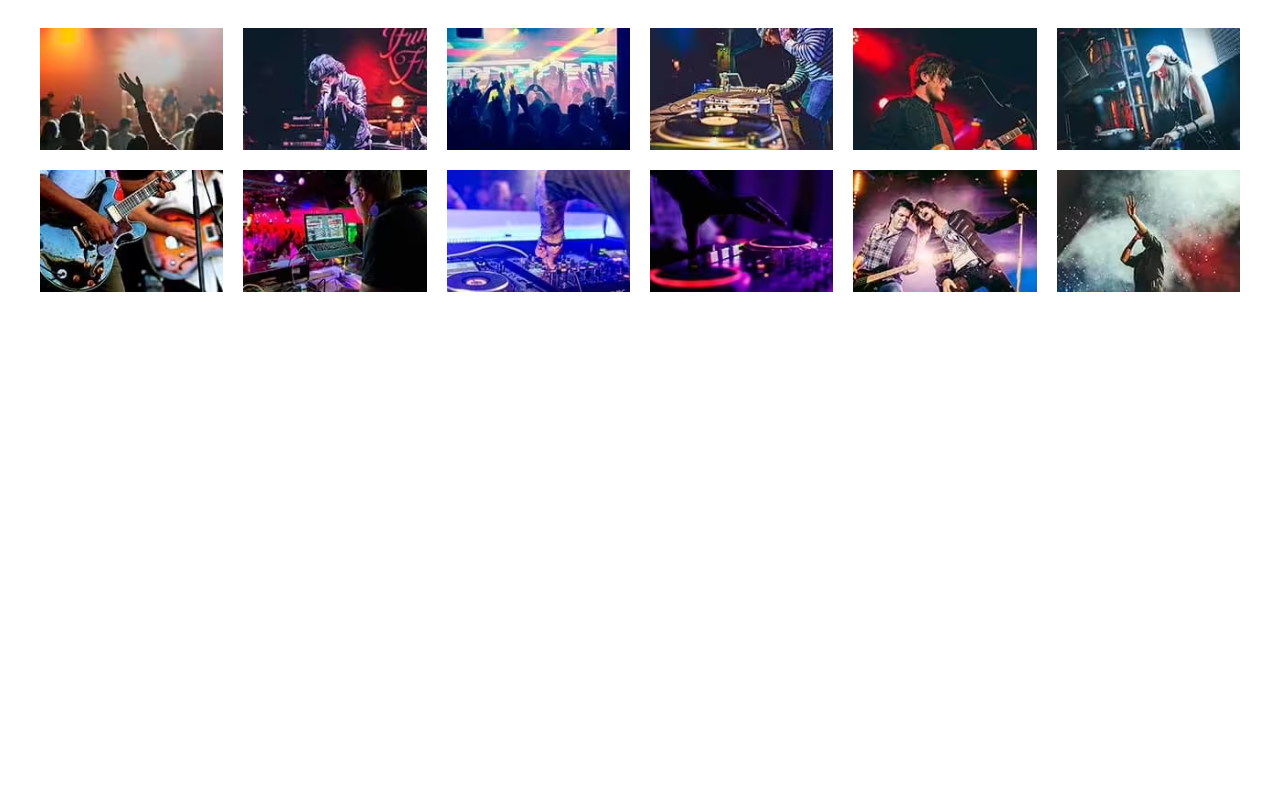
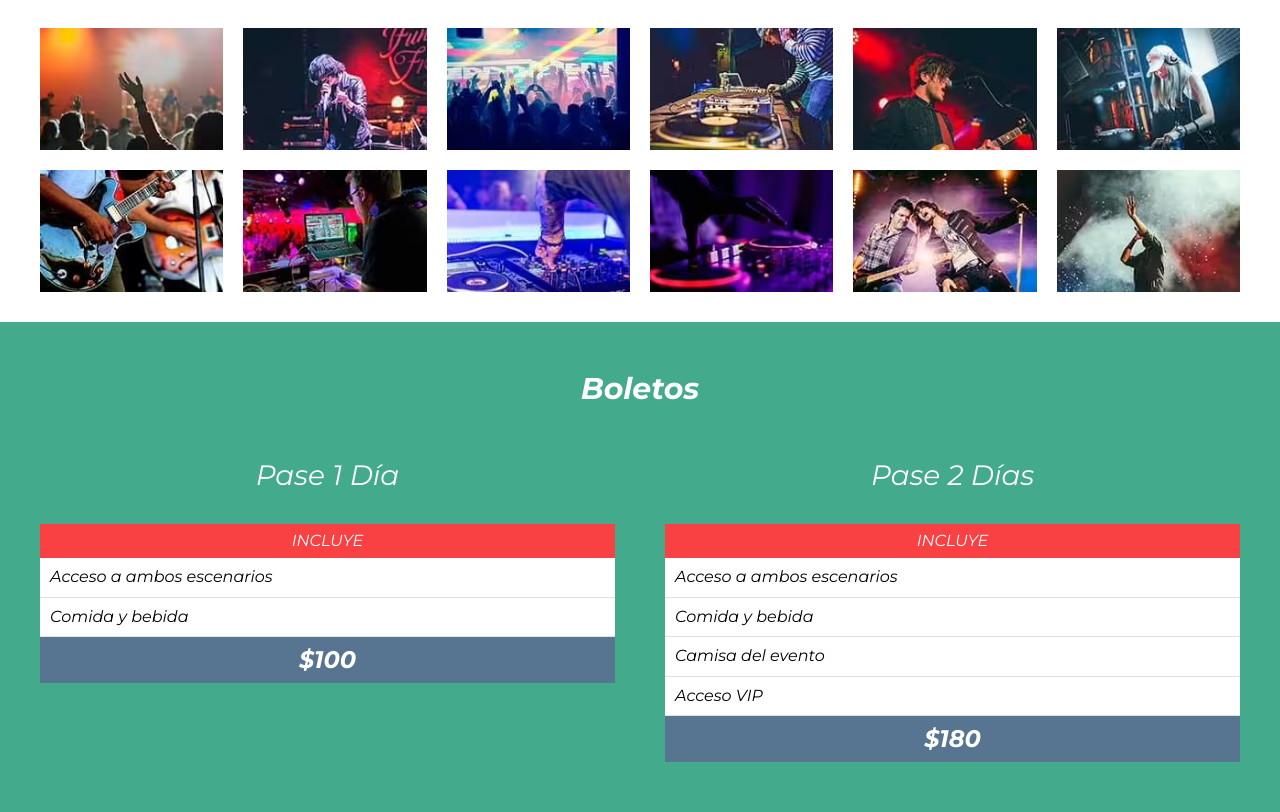
Before and after one commit to AFerTech/FestivalMusica, a website: page index.html in a window 1280 px wide. Shown: the part 2951-3763 px from the top of the page. Before the commit the page ends 3273 px from the top, so only its background shows below. Drawn offline with Linux system fonts and the light colour scheme.

Commit message:
creando la seccion de boletos

```diff
--- a/index.html
+++ b/index.html
@@ -178,12 +178,60 @@
 
     <section class="galeria contenedor">
       <h3>Galeria</h3>
+      <ul class="galeria-imagenes">
+      </ul>
+    </section> <!--Galeria-->
 
-      <ul class="galeria-imagenes">
+    <section class="boletos bg-verde">
+      <h3>Boletos</h3>
+      <div class="contenedor contenedor-boletos">
+        <div class="pase basico ">
+          <p class="titulo-pase">Pase 1 Día</p>
+          <header class="pase-header">
+            <p>Incluye</p>
+          </header>
+          <div class="pase-body">
+            <ul>
+              <li>
+                Acceso a ambos escenarios
+              </li>
+              <li>
+                Comida y bebida
+              </li>
+            </ul>
+          </div>
 
-      </ul>
+          <footer class="pase-footer">
+            <p>$100</p>
+          </footer>
+        </div>
+        <div class="premium pase">
+          <p class="titulo-pase">Pase 2 Días</p>
+          <header class="pase-header">
+            <p>Incluye</p>
+          </header>
+          <div class="pase-body">
+            <ul>
+              <li>
+                Acceso a ambos escenarios
+              </li>
+              <li>
+                Comida y bebida
+              </li>
+              <li>
+                Camisa del evento
+              </li>
+              <li>
+                Acceso VIP
+              </li>
+            </ul>
+          </div>
 
-
+          <footer class="pase-footer">
+            <p>$180</p>
+          </footer>
+        </div>
+      </div>
     </section>
 
     <script src="build/js/app.js"></script>
--- /dev/null
+++ b/src/scss/layout/_boletos.scss
@@ -0,0 +1,64 @@
+@use "base/variables" as v;
+@use "base/mixins" as m;
+
+.boletos {
+  padding: 5rem 0;
+  h3 {
+    text-align: center;
+    color: v.$blanco;
+    margin-bottom: 2rem;
+  }
+  .contenedor-boletos {
+    @include m.tablet {
+      @include m.grid(2, 5rem);
+    }
+  }
+}
+
+.pase {
+  color: v.$negro;
+
+    .titulo-pase{
+        text-align: center;
+        font-size: 2.8rem;
+        color: v.$blanco;
+
+    }
+
+  &-header,
+  &-footer {
+    padding: 0.5rem;
+    p {
+      text-align: center;
+      color: v.$blanco;
+      margin: 0;
+    }
+  }
+
+  &-header {
+    background-color: v.$rosa;
+    p{
+        text-transform: uppercase;
+        font-size: 1.6rem;
+    }
+  }
+  &-body {
+    background-color: v.$blanco;
+    ul {
+      @include m.resetear-lista;
+      li,
+      :nth-child(odd){
+          background-color: v.$blanco;
+          padding: 1rem;
+          border-bottom: 1px solid #e1e1e1;
+      }
+    }
+  }
+  &-footer {
+    background-color: v.$morado;
+    p{
+        font-size: 2.4rem;
+        font-weight: 700;
+    }
+  }
+}
--- a/src/scss/layout/_index.scss
+++ b/src/scss/layout/_index.scss
@@ -3,3 +3,4 @@
 @forward 'festival';
 @forward 'lineup';
 @forward 'galeria';
+@forward 'boletos';
--- a/src/scss/layout/_lineup.scss
+++ b/src/scss/layout/_lineup.scss
@@ -64,14 +64,14 @@
 }
 
 .bg-verde{
+    background-color: v.$verde;
+    li:nth-child(odd){
+        background-color: darken($color: v.$verde, $amount: 10%);
+    }
+}
+.bg-amarillo{
     background-color: v.$amarillo;
     li:nth-child(odd){
         background-color: darken($color: v.$amarillo, $amount: 10%);
     }
 }
-.bg-amarillo{
-    background-color: v.$verde;
-    li:nth-child(odd){
-        background-color: darken($color: v.$verde, $amount: 10%);
-    }
-}
```
Also changed, not shown: build/css/app.css.
